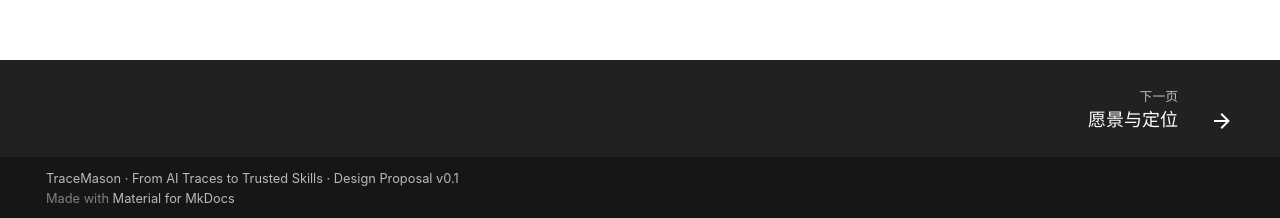
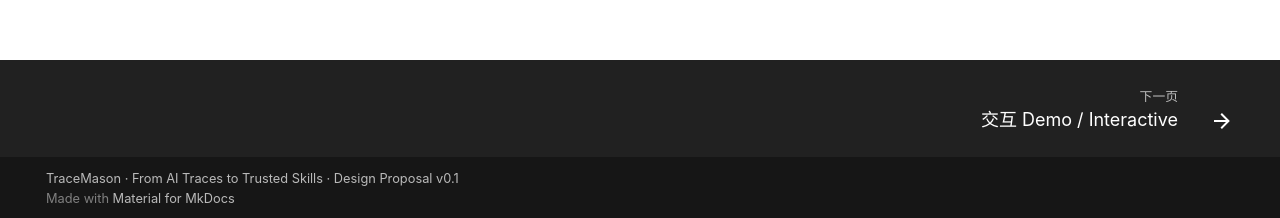
Before and after one commit to lzyred/TraceMason-docs, an MkDocs documentation site: the page built from docs/index.md, in a window 1280 px wide and 900 px high, scrolled down 1290 px. Shown: the part 679-897 px from the top of the window. Built offline with MkDocs 1.6.1 and Material for MkDocs 9.7.7, drawn with Linux system fonts in a browser that asks for light colours; comment, search, counter and statistics services are not loaded.

Commit message:
feat(demo): link interactive prototype and add workflow smoke test

```diff
--- a/mkdocs.yml
+++ b/mkdocs.yml
@@ -67,6 +67,7 @@ extra_css:
 
 nav:
   - 首页 / Home: index.md
+  - 交互 Demo / Interactive: demo/index.html
   - 产品 / Product:
       - 愿景与定位: 00-product/vision.md
       - 功能与范围: 00-product/requirements.md
```
